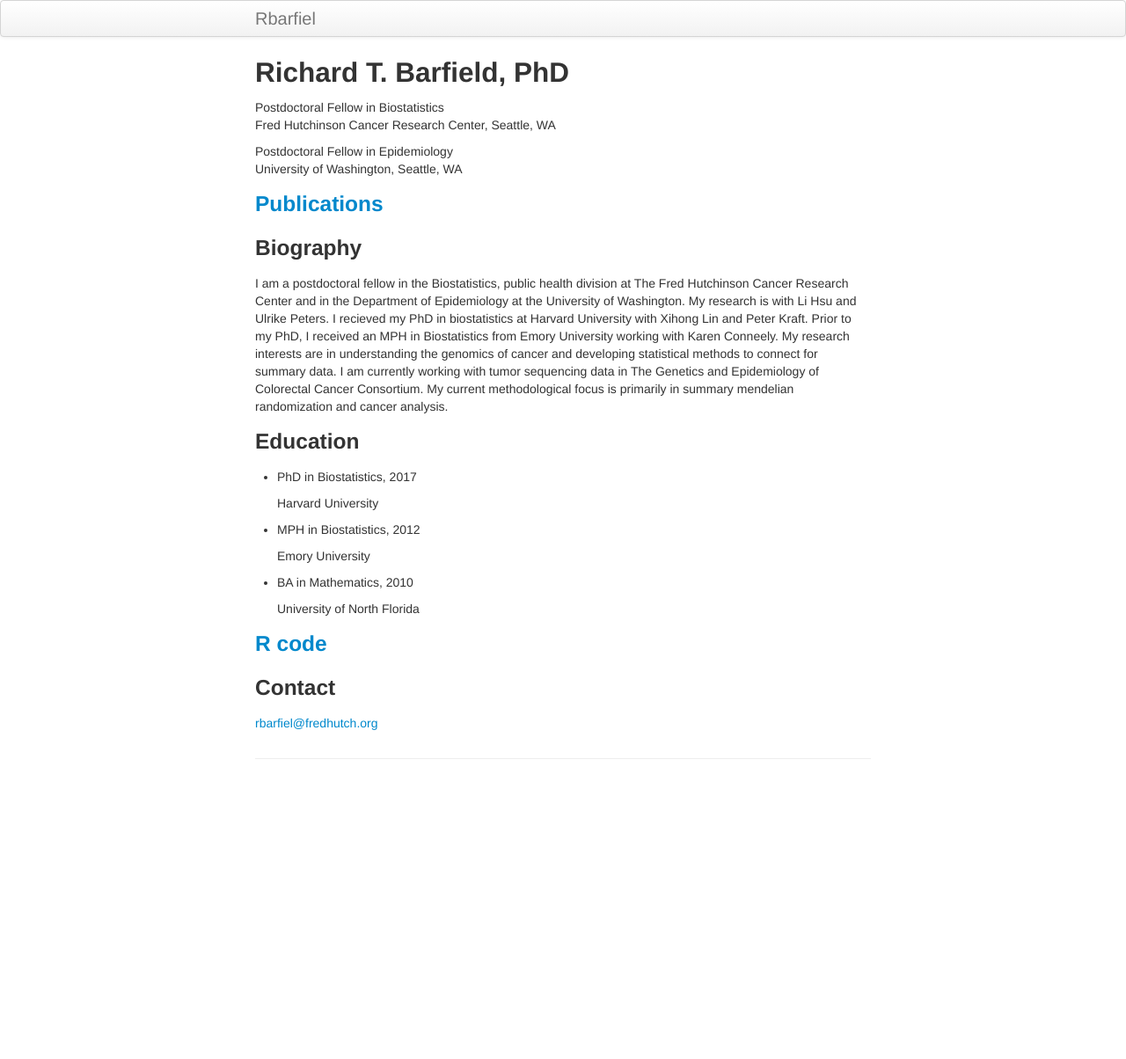
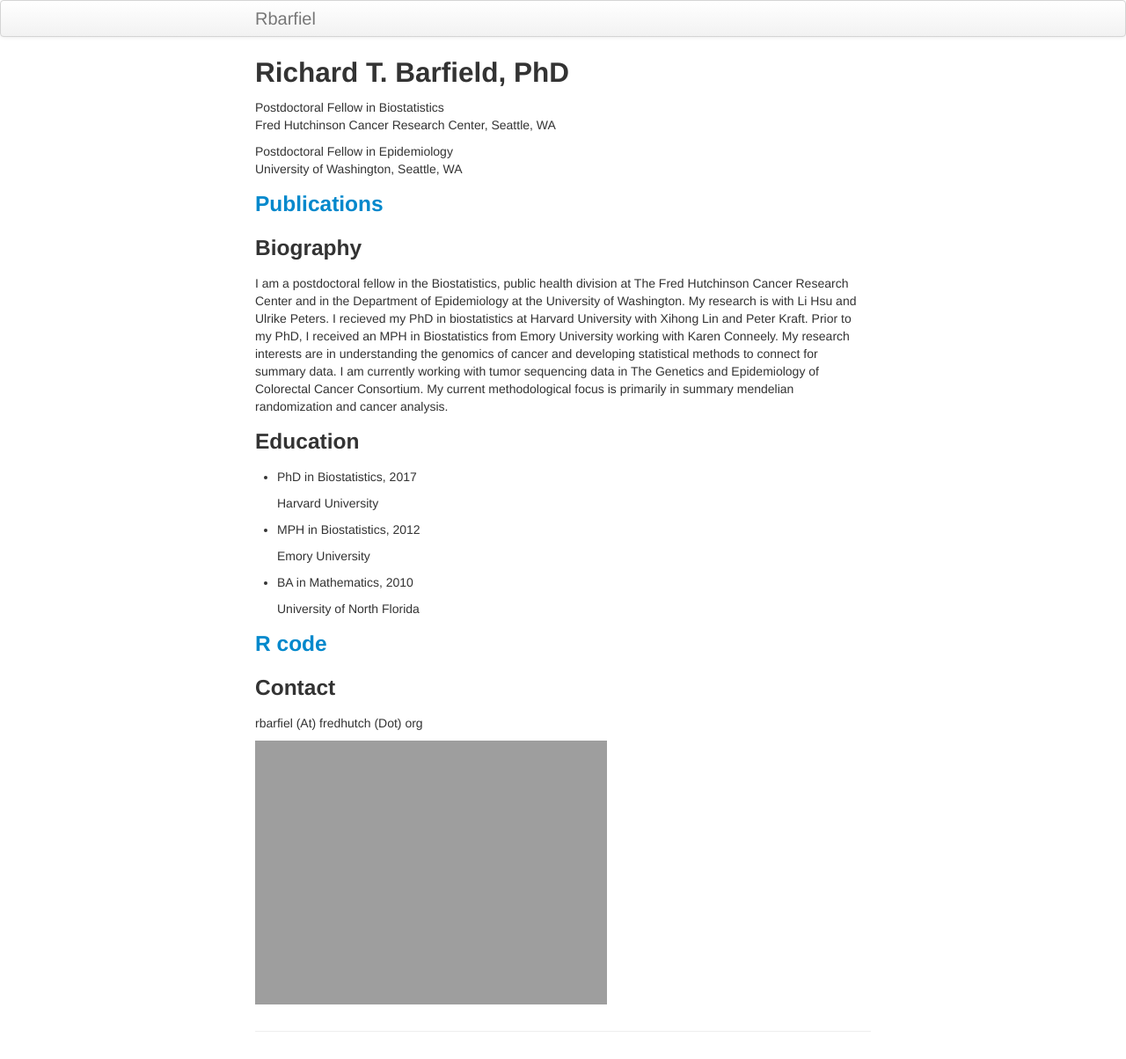
Before and after one commit to rbarfield/Barfield_website, a Jekyll site: the page built from index.md, in a window 1280 px wide. Shown: the whole page at 88% size. Built offline with Jekyll 4.4.1, drawn with Linux system fonts in a browser that asks for light colours; before the commit the page ends 900 px from its top, so only the background shows below that.

Commit message:
Initial commit

```diff
--- a/index.md
+++ b/index.md
@@ -49,5 +49,6 @@ title: Richard T. Barfield, PhD
 <p class="view"><a href="pages/Rcode.html"> <h3>R code</h3> </a></p>
 
 <h3 id="Contact">Contact</h3>
-<p> <a href="mailto:rbarfiel@fredhutch.org" target="_top"> <i class="fa fa-envelope-square fa-lg"> </i> rbarfiel@fredhutch.org</a>
-        </p>
+<p>rbarfiel (At) fredhutch (Dot) org</p>
+
+<img src="rbarfiel@fredhutchorg.dms" alt="Email">
```
Also changed, not shown: 1 other file.
